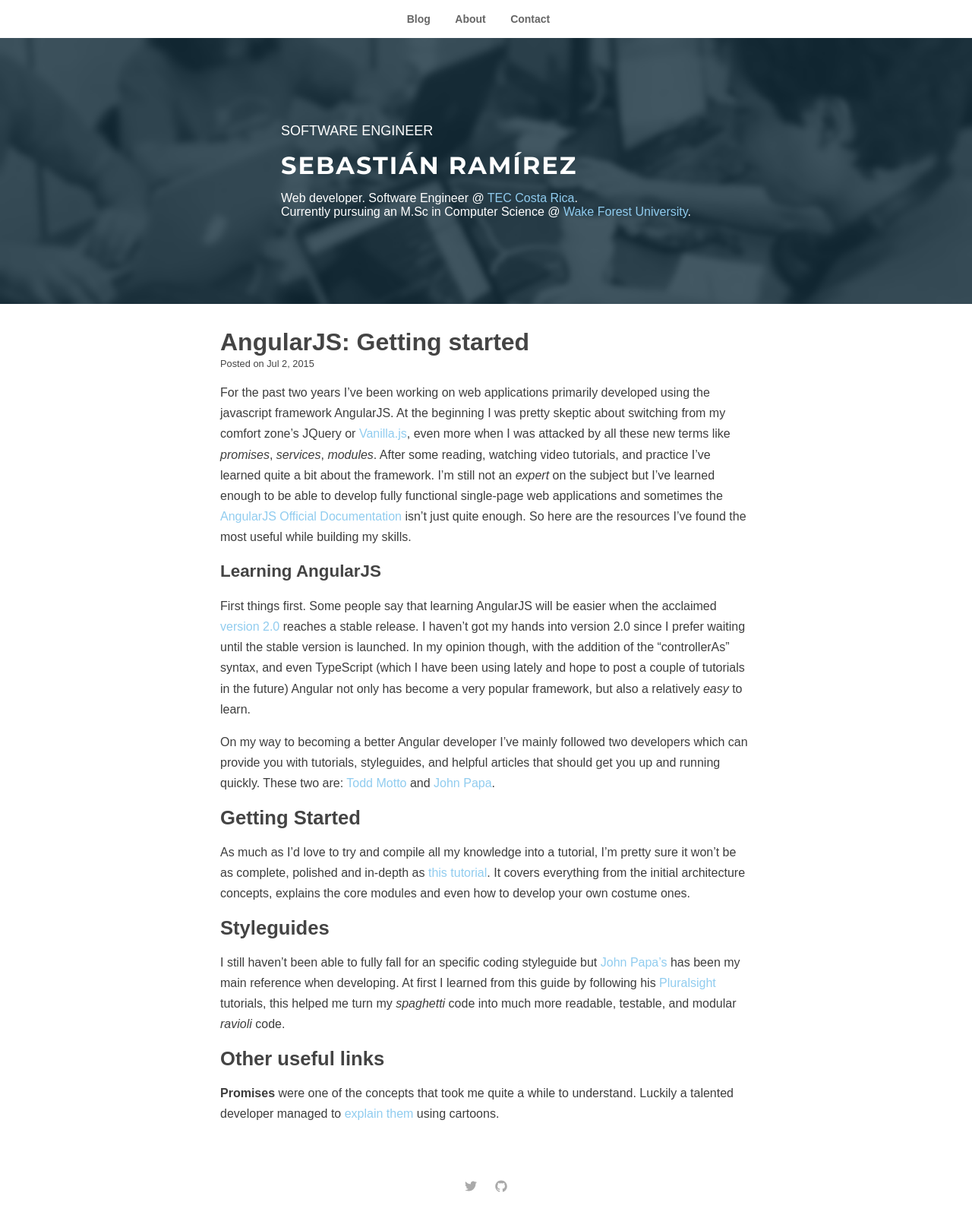
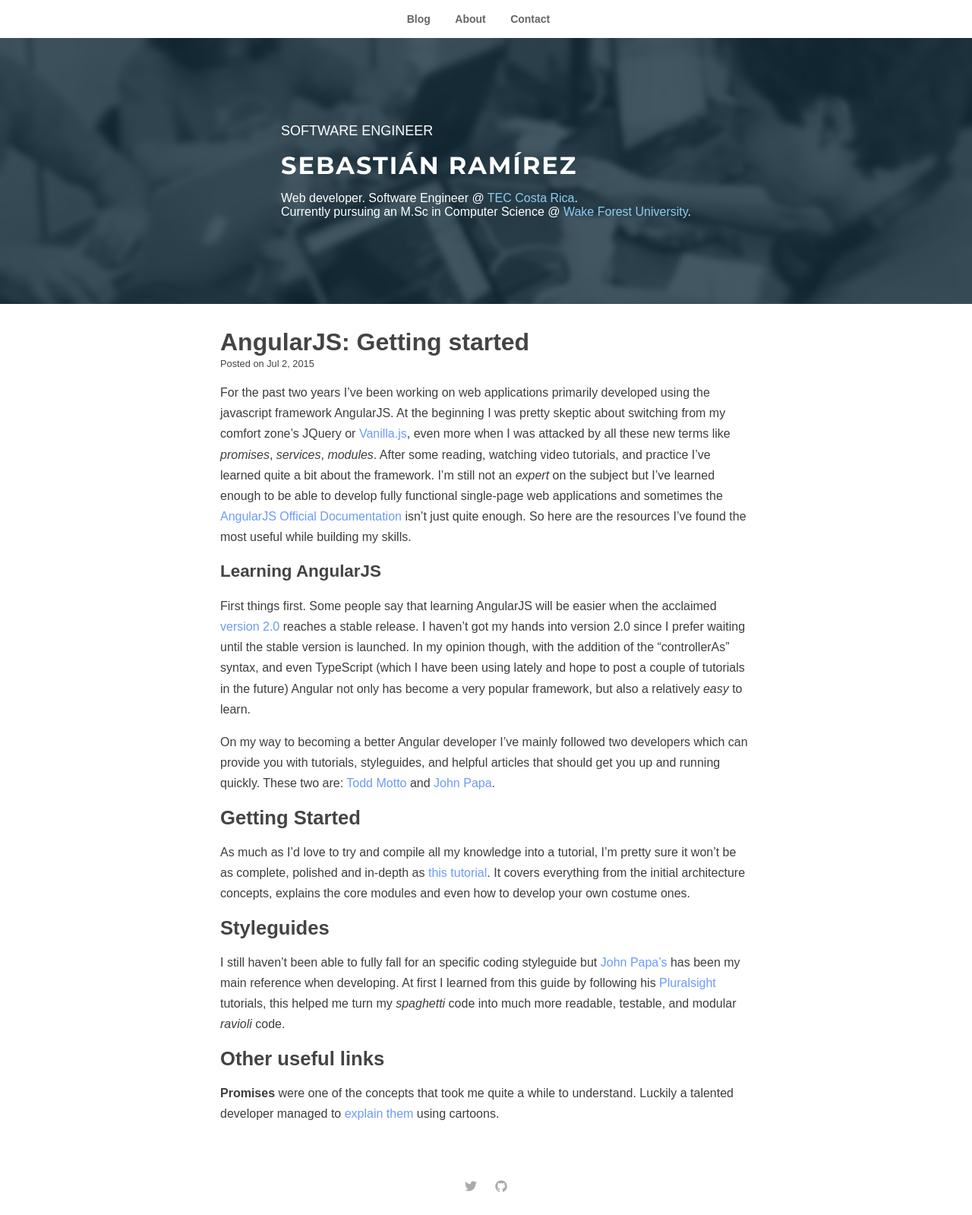
Before and after one commit to s-ramirez/s-ramirez.github.io, a Jekyll site: the page built from _posts/2015-07-02-angular-getting-started.md, in a window 1280 px wide. Shown: the whole page at 76% size. Built offline with Jekyll 4.4.1, drawn with Linux system fonts in a browser that asks for light colours.

Commit message:
Adding different link colors

```diff
--- a/_sass/post.scss
+++ b/_sass/post.scss
@@ -26,6 +26,7 @@
       }
       a {
         color: $link-color;
+        text-decoration: none;
       }
   }
   p {
--- a/_sass/variables.scss
+++ b/_sass/variables.scss
@@ -6,5 +6,6 @@
 $header-color: #444;
 $content-color: #3d3d3d;
 $subheader-color: #444;
-$link-color: #90ccef;
+$link-color: #6D9AFA;
+$link-color-header: #90ccef;
 $navigation-color: rgba(0,0,0,0.6);
--- a/css/styles.scss
+++ b/css/styles.scss
@@ -71,6 +71,11 @@
           font-family: $font-header;
       }
 
+      a {
+        text-decoration: none;
+        color: $link-color-header;
+      }
+
       p {
           font-weight: 300;
           margin: 0;
@@ -83,11 +88,6 @@
   margin: 0 auto;
 }
 
-a {
-  text-decoration: none;
-  color: $link-color;
-}
-
 /* Footer */
 .contact {
   text-align: center;
```
